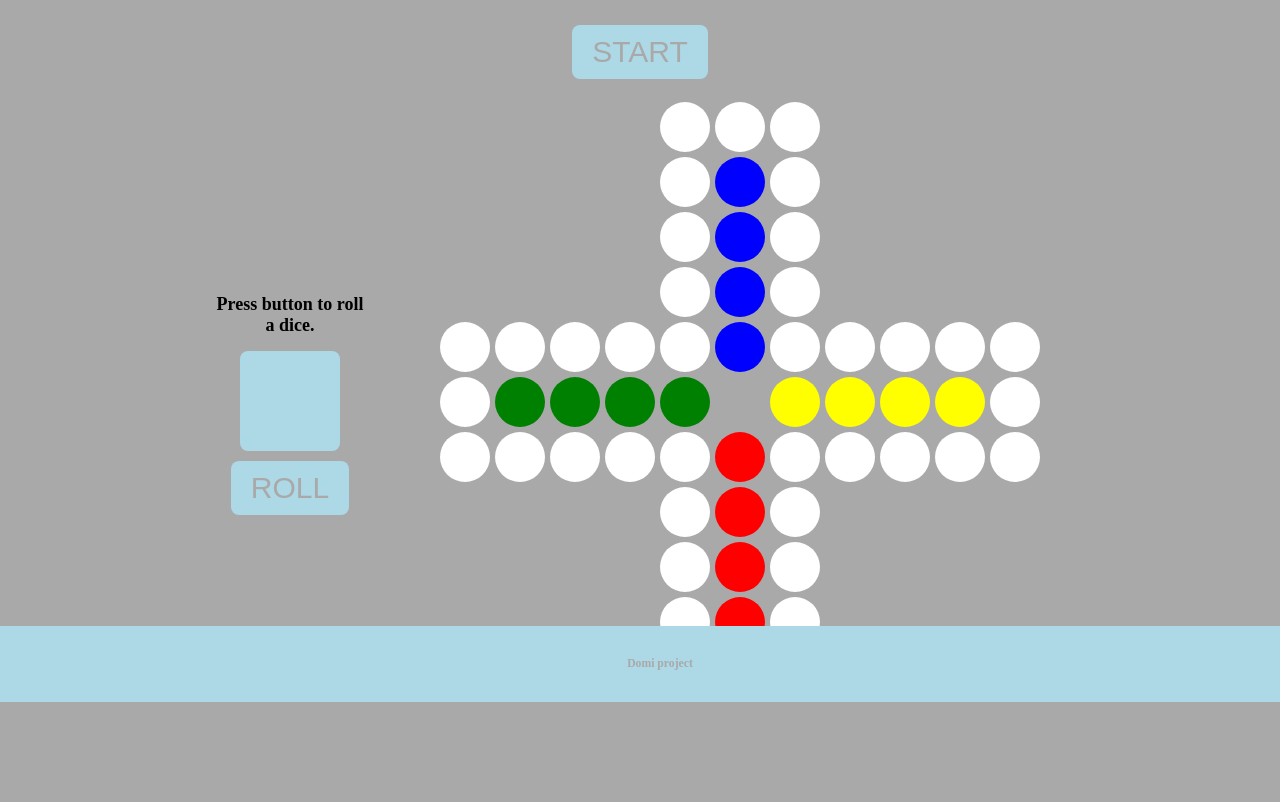
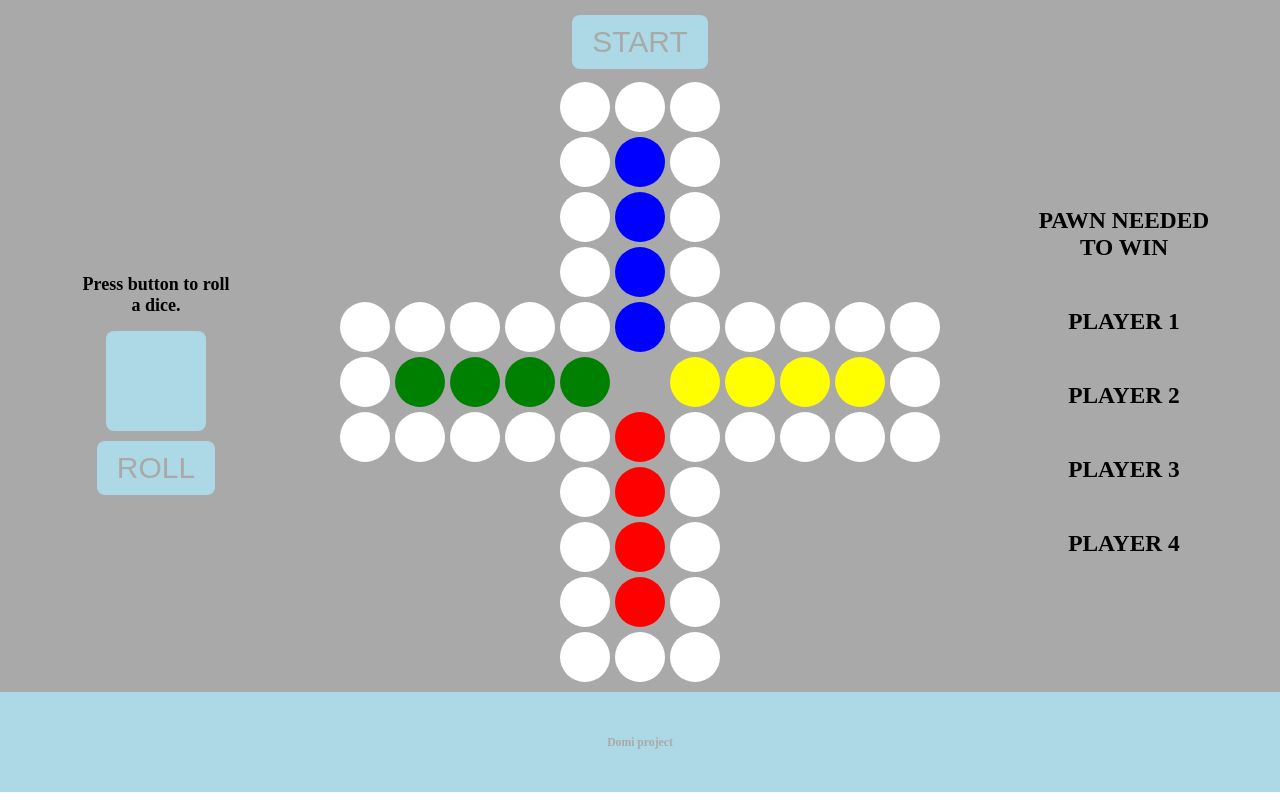
Before and after one commit to moonprincessdomi/ludo_js, a plain HTML site: page index.html in a window 1280 px wide. Shown: the part 98-900 px from the top of the page. Drawn offline with Linux system fonts and the light colour scheme; a web font is replaced by a local one.

Commit message:
Loader added

```diff
--- a/index.html
+++ b/index.html
@@ -23,6 +23,7 @@
                     <div class="dice" id="dice"></div>
                     <button id="roll">Roll</button>
                 </section>
+                <div id="loader"></div>
                 <section class="gameboard" id="gameboard">
                     <div class= "field" id="field1"></div><div class= "field" id="field2"></div><div class= "field" id="field3"></div>
                     <div class= "field" id="field40"></div><div class= "bluefield" id="fieldb1"></div><div class= "field" id="field4"></div>
@@ -39,6 +40,13 @@
                     <div class= "field" id="field23"></div><div class= "field" id="field22"></div><div class= "field" id="field21"></div>
 
                 </section>
+                <section class="score">
+                    <h3>PAWN NEEDED TO WIN</h3>
+                    <h3>PLAYER 1</h3>
+                    <h3>PLAYER 2</h3>
+                    <h3>PLAYER 3</h3>
+                    <h3>PLAYER 4</h3>
+                </section>
             </main>
             <footer>
                 <h3>Domi project</h3>
--- a/src/css/style.css
+++ b/src/css/style.css
@@ -1,22 +1,27 @@
 body {
-    height: 100%;
     margin: 0;
-    background-color: darkgray;
-    font-size: 20px;
-    font-family: 'Aldrich';
+    padding: 0;
 }
 
 .content{
     height: 100%;
     width: 100%;
+    position:absolute;
     display: grid;
-    grid-auto-columns: min-content;
-    grid-template-rows: 100px 100px auto 100px;
+    grid-auto-columns: 100%;
+    grid-template-rows: 100px 60px auto 100px;
+    grid-auto-rows: max-content;
+    grid-gap: 10px;
     grid-template-areas:
     "nav"
     "start"
     "main"
     "footer";
+    margin: 0;
+    padding: 0;
+    background-color: darkgray;
+    font-size: 20px;
+    font-family: 'Aldrich';
 }
 
 nav{
@@ -70,14 +75,16 @@ button:hover{
 
 footer{
     font-size:10px;
-    padding: 20px;
     background-color: lightblue;
     color:darkgray;
     bottom: 0px;
-    position: fixed;
     width:100%;
     text-align: center;
     grid-area: footer;
+    display: flex;
+    justify-content: center;
+    align-items: center;
+    height: 100%;
 }
 
 /* DICE ROLL PART */
@@ -85,6 +92,7 @@ footer{
     font-size:12px;
     padding: 20px;
     text-align: center;
+    grid-area:dice;
 }
 
 .dice{
@@ -116,17 +124,17 @@ footer{
 }
 main{
     display: grid;
-    grid-template-columns: 200px 50px auto 50px;
+    grid-template-columns: auto 200px auto auto auto 200px auto;
     grid-template-rows: auto;
     grid-template-areas:
-    "dice . gameboard";
+    ". dice . gameboard . score .";
     grid-area: main;
 }
 
 /*GAMEBOARD PART*/
 
 .gameboard{
-    display: grid;
+    display: none;
     grid-area: gameboard;
     grid-gap:5px;
     grid-template-columns:50px 50px 50px 50px 50px 50px 50px 50px 50px 50px 50px;
@@ -183,3 +191,33 @@ main{
 .start{
     grid-area: start;
 }
+
+.score{
+    grid-area:score;
+    text-align: center;
+}
+
+#loader {
+    position: absolute;
+    left: 50%;
+    top: 50%;
+    z-index: 1;
+    margin: -75px 0 0 -75px;
+    border: 16px solid #f3f3f3;
+    border-radius: 50%;
+    border-top: 16px solid lightblue;
+    width: 100px;
+    height: 100px;
+    -webkit-animation: spin 2s linear infinite;
+    animation: spin 2s linear infinite;
+  }
+
+  @-webkit-keyframes spin {
+    0% { -webkit-transform: rotate(0deg); }
+    100% { -webkit-transform: rotate(360deg); }
+  }
+
+  @keyframes spin {
+    0% { transform: rotate(0deg); }
+    100% { transform: rotate(360deg); }
+  }
--- a/src/js/index.js
+++ b/src/js/index.js
@@ -1,11 +1,3 @@
-/*
-LUDO GAME
-
-1. NEW ELEMENT APPER AS DIV TYPE
-2. WHEN THE DICE IS APER, PROGRAM RANDOM DICE VALUE AND ON DICE APPER THIS NUMBER OF EYES
-3. THE ROLL ELEMENT IS ALWAYS VISIBLE ON THE LEFT SITE OF DISPALY
-4. BOARD APPER AS DIV, AND THE PAWN APPER AS CIRCLE DIV AND DISAPEAR WHEN ABANDOM A FIELD
-*/
 
 /*Element mean element id*/
 
@@ -96,7 +88,8 @@ function loadBoard() {
     // for(let i= 1; i <=30; i++){
     //     document.getElementById(i).style.gridArea = "field"+ i;
     // }
-
+    document.getElementById("loader").style.display="none";
+    document.getElementById("gameboard").style.display="grid";
     const childBoards = document.getElementById("gameboard").getElementsByTagName("div");
     for(let i = 0; i <childBoards.length;i++){
         let childBoard = childBoards[i];
```
